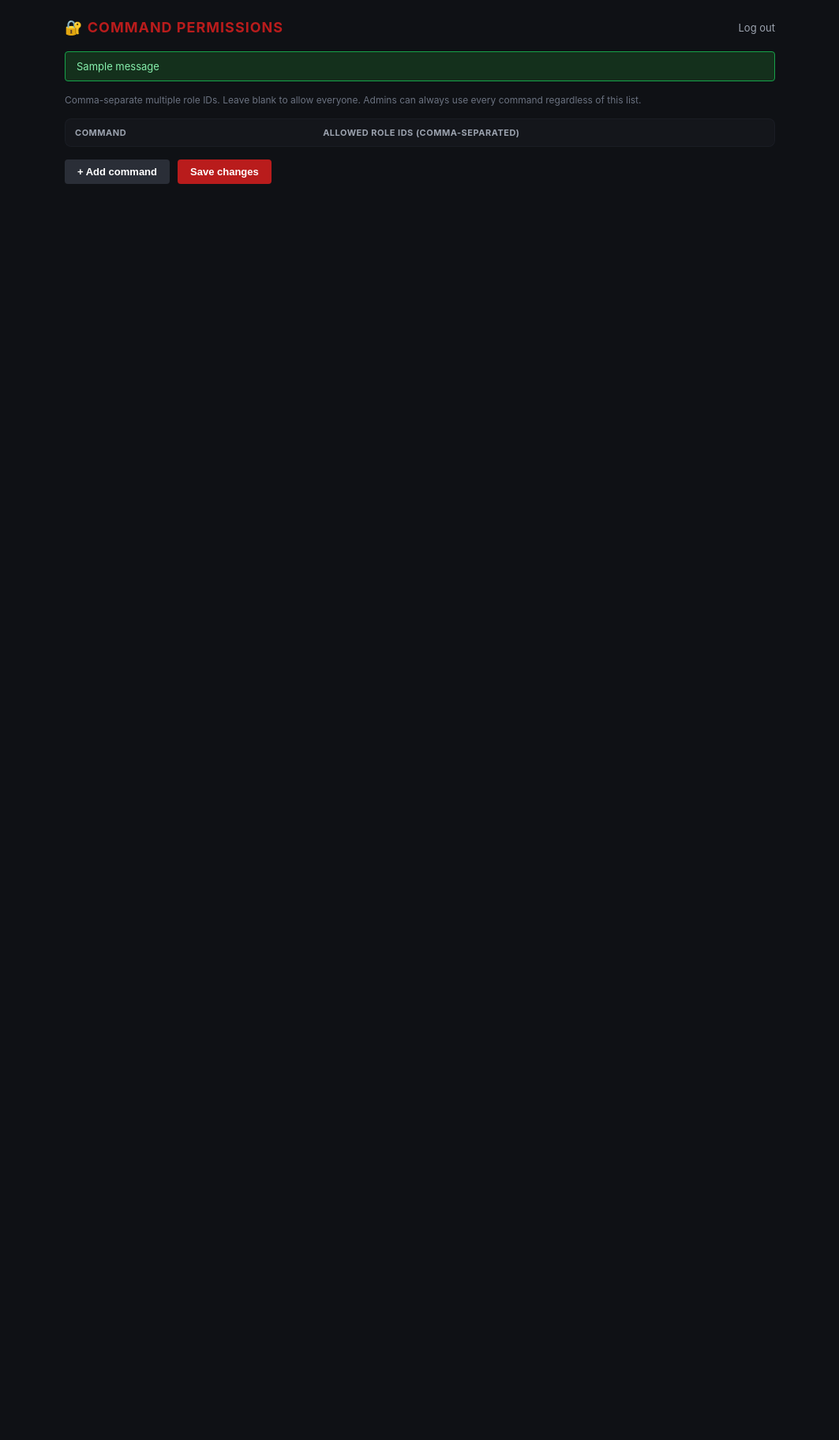
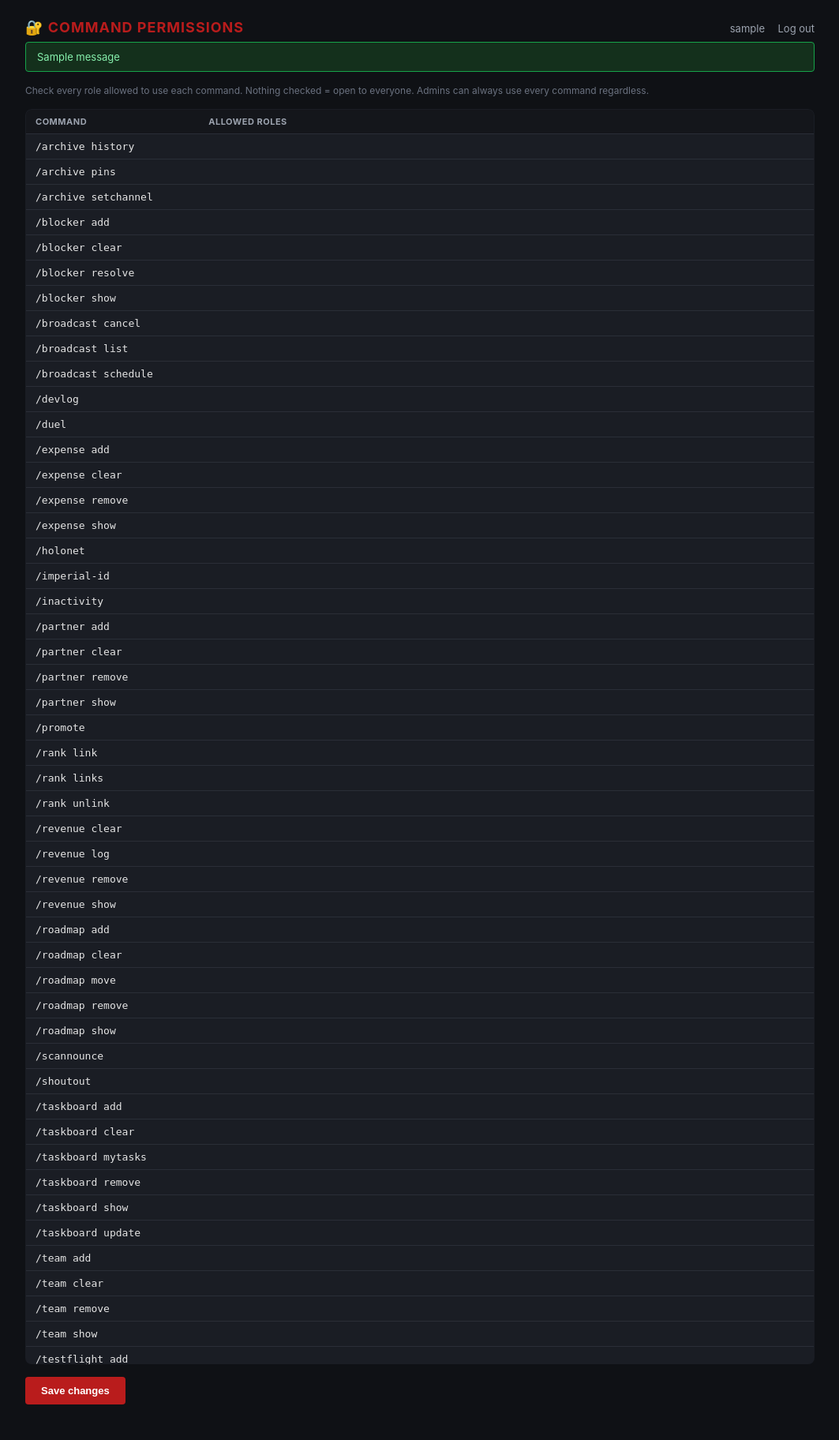
Before and after one commit to Superluks5/sw_announcement_bot, a Flask app: page /permissions in a window 1280 px wide. Shown: the top 1824 px of the page at 79% size, without its empty margins (108-1171 px from the left). Run offline with Flask 3, Linux system fonts and the light colour scheme; the visitor is signed in with stand-in values (Sample User, id 1); one stand-in notice (Sample message) is shown; lists and menus that the app fills with data are empty.

Commit message:
Discord login

```diff
--- a/dashboard/app.py
+++ b/dashboard/app.py
@@ -1,32 +1,73 @@
 """
-Bot Dashboard - Phase 1
+Bot Dashboard - Phase 2
 ------------------------
-A small local web app for editing permissions_config.json through a form
-instead of nano/scp. Runs bound to 127.0.0.1 only (not exposed to the
-internet) - access it through an SSH tunnel, see README notes below.
+Login with your actual Discord account (OAuth2) instead of a shared
+password, restricted to an allowlist of specific Discord user IDs. Once
+logged in, edit command permissions using live role names/checkboxes
+pulled from your server (fetched using the bot's own token - no extra
+Discord permissions needed from you as the logged-in user).
 
-Login is a single shared password stored in .env, not a full user system -
-fine for a single-admin (or small trusted leadership) setup. Can be
-extended later with real accounts if needed.
+Runs bound to 127.0.0.1 only (not exposed to the internet) - access it
+through an SSH tunnel. The OAuth redirect works fine through the tunnel
+too, since it points back to localhost, which your tunnel forwards to
+this app on the VM.
 """
 
 import os
 import json
+import time
 from functools import wraps
+from urllib.parse import urlencode
 
+import requests
 from flask import Flask, render_template, request, redirect, url_for, session, flash
 from dotenv import load_dotenv
 
-load_dotenv()
+BASE_DIR = os.path.dirname(os.path.dirname(os.path.abspath(__file__)))
+load_dotenv(os.path.join(BASE_DIR, ".env"))
 
 app = Flask(__name__)
 app.secret_key = os.environ.get("DASHBOARD_SECRET_KEY", "change-me-in-env")
 
-DASHBOARD_PASSWORD = os.environ.get("DASHBOARD_PASSWORD")
+DISCORD_TOKEN = os.environ.get("DISCORD_TOKEN")
+GUILD_ID = os.environ.get("GUILD_ID", "1535372103593894028")
 
-# Shared with the bot - same file, same folder structure
-BASE_DIR = os.path.dirname(os.path.dirname(os.path.abspath(__file__)))
+DISCORD_CLIENT_ID = os.environ.get("DISCORD_CLIENT_ID")
+DISCORD_CLIENT_SECRET = os.environ.get("DISCORD_CLIENT_SECRET")
+DISCORD_REDIRECT_URI = os.environ.get("DISCORD_REDIRECT_URI", "http://localhost:5000/callback")
+
+# Comma-separated Discord user IDs allowed to log in - everyone else gets
+# denied even if they successfully authorize with Discord.
+ALLOWED_USER_IDS = {
+    uid.strip() for uid in os.environ.get("DASHBOARD_ALLOWED_USER_IDS", "").split(",") if uid.strip()
+}
+
 PERMISSIONS_FILE = os.path.join(BASE_DIR, "permissions_config.json")
+
+# Every command in the bot - keep this in sync when new commands are added.
+# (Dashboard shows all of these even if a command isn't in the JSON yet.)
+ALL_COMMANDS = [
+    "archive history", "archive pins", "archive setchannel",
+    "blocker add", "blocker clear", "blocker resolve", "blocker show",
+    "broadcast cancel", "broadcast list", "broadcast schedule",
+    "devlog", "duel",
+    "expense add", "expense clear", "expense remove", "expense show",
+    "holonet", "imperial-id", "inactivity",
+    "partner add", "partner clear", "partner remove", "partner show",
+    "promote", "rank link", "rank links", "rank unlink",
+    "revenue clear", "revenue log", "revenue remove", "revenue show",
+    "roadmap add", "roadmap clear", "roadmap move", "roadmap remove", "roadmap show",
+    "scannounce", "shoutout",
+    "taskboard add", "taskboard clear", "taskboard mytasks", "taskboard remove",
+    "taskboard show", "taskboard update",
+    "team add", "team clear", "team remove", "team show",
+    "testflight add", "testflight clear", "testflight remove", "testflight show", "testflight update",
+    "timezone",
+    "versionlog clear", "versionlog history", "versionlog set", "versionlog show",
+    "wanted",
+]
+
+_roles_cache = {"data": None, "fetched_at": 0}
 
 
 def load_permissions() -> dict:
@@ -41,26 +82,98 @@ def save_permissions(data: dict):
         json.dump(data, f, indent=2, ensure_ascii=False)
 
 
+def fetch_guild_roles() -> list[dict]:
+    """Roles for GUILD_ID, fetched using the bot's own token. Cached for 60s
+    so switching tabs/reloading doesn't hammer Discord's API."""
+    if _roles_cache["data"] is not None and (time.time() - _roles_cache["fetched_at"]) < 60:
+        return _roles_cache["data"]
+
+    if not DISCORD_TOKEN:
+        return []
+
+    try:
+        resp = requests.get(
+            f"https://discord.com/api/v10/guilds/{GUILD_ID}/roles",
+            headers={"Authorization": f"Bot {DISCORD_TOKEN}"},
+            timeout=10,
+        )
+        resp.raise_for_status()
+        roles = resp.json()
+        # Highest position first, skip @everyone
+        roles = [r for r in roles if r["name"] != "@everyone"]
+        roles.sort(key=lambda r: r["position"], reverse=True)
+        _roles_cache["data"] = roles
+        _roles_cache["fetched_at"] = time.time()
+        return roles
+    except Exception as e:
+        print(f"⚠️ Failed to fetch guild roles: {e}")
+        return _roles_cache["data"] or []
+
+
 def login_required(view):
     @wraps(view)
     def wrapped(*args, **kwargs):
-        if not session.get("logged_in"):
+        if not session.get("user_id"):
             return redirect(url_for("login"))
         return view(*args, **kwargs)
     return wrapped
 
 
-@app.route("/login", methods=["GET", "POST"])
+@app.route("/login")
 def login():
-    if request.method == "POST":
-        if not DASHBOARD_PASSWORD:
-            flash("DASHBOARD_PASSWORD isn't set in .env yet - the dashboard is locked out until it is.", "error")
-        elif request.form.get("password") == DASHBOARD_PASSWORD:
-            session["logged_in"] = True
-            return redirect(url_for("permissions_page"))
-        else:
-            flash("Wrong password.", "error")
-    return render_template("login.html")
+    if not DISCORD_CLIENT_ID:
+        return "DISCORD_CLIENT_ID isn't set in .env yet - see setup notes.", 500
+
+    params = {
+        "client_id": DISCORD_CLIENT_ID,
+        "redirect_uri": DISCORD_REDIRECT_URI,
+        "response_type": "code",
+        "scope": "identify",
+    }
+    auth_url = f"https://discord.com/api/oauth2/authorize?{urlencode(params)}"
+    return render_template("login.html", auth_url=auth_url)
+
+
+@app.route("/callback")
+def callback():
+    code = request.args.get("code")
+    if not code:
+        flash("Login was cancelled or failed.", "error")
+        return redirect(url_for("login"))
+
+    token_resp = requests.post(
+        "https://discord.com/api/oauth2/token",
+        data={
+            "client_id": DISCORD_CLIENT_ID,
+            "client_secret": DISCORD_CLIENT_SECRET,
+            "grant_type": "authorization_code",
+            "code": code,
+            "redirect_uri": DISCORD_REDIRECT_URI,
+        },
+        headers={"Content-Type": "application/x-www-form-urlencoded"},
+        timeout=10,
+    )
+    if token_resp.status_code != 200:
+        flash("Discord login failed. Try again.", "error")
+        return redirect(url_for("login"))
+
+    access_token = token_resp.json()["access_token"]
+
+    user_resp = requests.get(
+        "https://discord.com/api/users/@me",
+        headers={"Authorization": f"Bearer {access_token}"},
+        timeout=10,
+    )
+    user = user_resp.json()
+    user_id = user["id"]
+
+    if ALLOWED_USER_IDS and user_id not in ALLOWED_USER_IDS:
+        flash(f"Your Discord account isn't authorized for this dashboard.", "error")
+        return redirect(url_for("login"))
+
+    session["user_id"] = user_id
+    session["username"] = user.get("username", "Unknown")
+    return redirect(url_for("permissions_page"))
 
 
 @app.route("/logout")
@@ -79,29 +192,39 @@ def index():
 @login_required
 def permissions_page():
     data = load_permissions()
+    roles = fetch_guild_roles()
 
     if request.method == "POST":
         new_data = {}
-        commands = request.form.getlist("command_name")
-        role_lists = request.form.getlist("role_ids")
-
-        for command, roles_raw in zip(commands, role_lists):
-            command = command.strip()
-            if not command:
-                continue
-            role_ids = [r.strip() for r in roles_raw.split(",") if r.strip()]
-            new_data[command] = role_ids
+        for command in ALL_COMMANDS:
+            field_name = f"roles_{command.replace(' ', '_')}"
+            selected = request.form.getlist(field_name)
+            if selected:
+                new_data[command] = selected
+            # commands with nothing checked are simply omitted (= open to everyone)
 
         save_permissions(new_data)
         flash("Saved. Restart the bot for changes to take effect (sudo systemctl restart swbot).", "success")
         return redirect(url_for("permissions_page"))
 
-    # Sort alphabetically so the list is stable and easy to scan
-    sorted_items = sorted(data.items())
-    return render_template("permissions.html", items=sorted_items)
+    # Build rows: every known command, with which of its role IDs are currently set
+    rows = []
+    for command in ALL_COMMANDS:
+        current_ids = set(data.get(command, []))
+        rows.append({
+            "command": command,
+            "field_name": f"roles_{command.replace(' ', '_')}",
+            "current_ids": current_ids,
+        })
+
+    return render_template(
+        "permissions.html",
+        rows=rows,
+        roles=roles,
+        username=session.get("username"),
+        roles_fetch_failed=not roles and DISCORD_TOKEN,
+    )
 
 
 if __name__ == "__main__":
-    # Bound to localhost only - not reachable from outside the VM directly.
-    # Access it via an SSH tunnel (see the setup notes you were given).
     app.run(host="127.0.0.1", port=5000, debug=False)
--- a/dashboard/templates/permissions.html
+++ b/dashboard/templates/permissions.html
@@ -16,8 +16,8 @@
             display: flex;
             justify-content: space-between;
             align-items: center;
-            max-width: 900px;
-            margin: 0 auto 20px;
+            max-width: 1000px;
+            margin: 0 auto 8px;
         }
         h1 {
             font-size: 18px;
@@ -26,88 +26,42 @@
             color: #b91c1c;
             margin: 0;
         }
-        a.logout {
-            color: #9ca3af;
-            font-size: 13px;
-            text-decoration: none;
-        }
-        .container { max-width: 900px; margin: 0 auto; }
+        .who { color: #9ca3af; font-size: 13px; }
+        a.logout { color: #9ca3af; font-size: 13px; text-decoration: none; margin-left: 12px; }
+        .container { max-width: 1000px; margin: 0 auto; }
         .flash-success {
-            background: #14301c;
-            border: 1px solid #16a34a;
-            color: #86efac;
-            padding: 10px 14px;
-            border-radius: 4px;
-            font-size: 13px;
-            margin-bottom: 16px;
+            background: #14301c; border: 1px solid #16a34a; color: #86efac;
+            padding: 10px 14px; border-radius: 4px; font-size: 13px; margin-bottom: 16px;
         }
         .flash-error {
-            background: #301414;
-            border: 1px solid #dc2626;
-            color: #fca5a5;
-            padding: 10px 14px;
-            border-radius: 4px;
-            font-size: 13px;
-            margin-bottom: 16px;
+            background: #301414; border: 1px solid #dc2626; color: #fca5a5;
+            padding: 10px 14px; border-radius: 4px; font-size: 13px; margin-bottom: 16px;
         }
-        table {
-            width: 100%;
-            border-collapse: collapse;
-            background: #1a1d24;
-            border: 1px solid #2a2e37;
-            border-radius: 8px;
-            overflow: hidden;
+        .warn {
+            background: #302a14; border: 1px solid #ca8a04; color: #fde047;
+            padding: 10px 14px; border-radius: 4px; font-size: 13px; margin-bottom: 16px;
         }
-        th, td {
-            padding: 10px 12px;
-            text-align: left;
-            border-bottom: 1px solid #2a2e37;
-            font-size: 13px;
-        }
-        th {
-            background: #14161b;
-            color: #9ca3af;
-            text-transform: uppercase;
-            font-size: 11px;
-            letter-spacing: 0.5px;
-        }
-        input[type=text] {
-            width: 100%;
-            padding: 6px 8px;
-            border-radius: 4px;
-            border: 1px solid #2a2e37;
-            background: #0f1115;
-            color: #e5e5e5;
-            font-size: 13px;
-            font-family: monospace;
-        }
-        .hint {
-            color: #6b7280;
-            font-size: 12px;
-            margin: 8px 0 16px;
-        }
-        button, .btn {
-            padding: 8px 16px;
-            border: none;
-            border-radius: 4px;
-            background: #b91c1c;
-            color: white;
-            font-weight: 600;
-            cursor: pointer;
-            font-size: 13px;
-        }
-        button:hover, .btn:hover { background: #991818; }
-        .actions { margin-top: 16px; display: flex; gap: 10px; align-items: center; }
-        .btn-secondary {
-            background: #2a2e37;
-        }
-        .btn-secondary:hover { background: #363a45; }
+        .hint { color: #6b7280; font-size: 12px; margin: 8px 0 16px; }
+        table { width: 100%; border-collapse: collapse; background: #1a1d24; border: 1px solid #2a2e37; border-radius: 8px; overflow: hidden; }
+        th, td { padding: 8px 12px; text-align: left; border-bottom: 1px solid #2a2e37; font-size: 13px; vertical-align: top; }
+        th { background: #14161b; color: #9ca3af; text-transform: uppercase; font-size: 11px; letter-spacing: 0.5px; position: sticky; top: 0; }
+        .command-cell { font-family: monospace; color: #e5e5e5; white-space: nowrap; }
+        .role-chip { display: inline-flex; align-items: center; gap: 5px; padding: 3px 8px; margin: 2px 4px 2px 0; border-radius: 12px; background: #2a2e37; font-size: 12px; cursor: pointer; user-select: none; }
+        .role-chip input { margin: 0; }
+        .role-chip.checked { background: #b91c1c33; border: 1px solid #b91c1c; }
+        button { padding: 10px 20px; border: none; border-radius: 4px; background: #b91c1c; color: white; font-weight: 600; cursor: pointer; font-size: 13px; }
+        button:hover { background: #991818; }
+        .actions { margin-top: 16px; }
+        .table-wrap { max-height: 75vh; overflow-y: auto; border-radius: 8px; }
     </style>
 </head>
 <body>
     <div class="top">
         <h1>🔐 Command Permissions</h1>
-        <a class="logout" href="{{ url_for('logout') }}">Log out</a>
+        <div>
+            <span class="who">{{ username }}</span>
+            <a class="logout" href="{{ url_for('logout') }}">Log out</a>
+        </div>
     </div>
 
     <div class="container">
@@ -117,45 +71,45 @@
             {% endfor %}
         {% endwith %}
 
-        <p class="hint">
-            Comma-separate multiple role IDs. Leave blank to allow everyone. Admins can always use every command regardless of this list.
-        </p>
+        {% if roles_fetch_failed %}
+        <div class="warn">⚠️ Couldn't fetch roles from Discord - check DISCORD_TOKEN and GUILD_ID in .env. Showing empty role list for now.</div>
+        {% endif %}
 
-        <form method="POST" id="permForm">
+        <p class="hint">Check every role allowed to use each command. Nothing checked = open to everyone. Admins can always use every command regardless.</p>
+
+        <form method="POST">
+            <div class="table-wrap">
             <table>
                 <thead>
                     <tr>
-                        <th style="width: 35%">Command</th>
-                        <th>Allowed Role IDs (comma-separated)</th>
+                        <th style="width: 22%">Command</th>
+                        <th>Allowed Roles</th>
                     </tr>
                 </thead>
-                <tbody id="rows">
-                    {% for command, role_ids in items %}
+                <tbody>
+                    {% for row in rows %}
                     <tr>
-                        <td><input type="text" name="command_name" value="{{ command }}"></td>
-                        <td><input type="text" name="role_ids" value="{{ role_ids|join(', ') }}"></td>
+                        <td class="command-cell">/{{ row.command }}</td>
+                        <td>
+                            {% for role in roles %}
+                            <label class="role-chip {{ 'checked' if role.id in row.current_ids }}">
+                                <input type="checkbox" name="{{ row.field_name }}" value="{{ role.id }}"
+                                       {{ 'checked' if role.id in row.current_ids }}
+                                       onchange="this.closest('.role-chip').classList.toggle('checked', this.checked)">
+                                {{ role.name }}
+                            </label>
+                            {% endfor %}
+                        </td>
                     </tr>
                     {% endfor %}
                 </tbody>
             </table>
+            </div>
 
             <div class="actions">
-                <button type="button" class="btn-secondary" onclick="addRow()">+ Add command</button>
                 <button type="submit">Save changes</button>
             </div>
         </form>
     </div>
-
-    <script>
-        function addRow() {
-            const tbody = document.getElementById('rows');
-            const tr = document.createElement('tr');
-            tr.innerHTML = `
-                <td><input type="text" name="command_name" placeholder="e.g. promote"></td>
-                <td><input type="text" name="role_ids" placeholder="role id, role id"></td>
-            `;
-            tbody.appendChild(tr);
-        }
-    </script>
 </body>
 </html>
--- a/requirements.txt
+++ b/requirements.txt
@@ -4,4 +4,4 @@ groq
 python-dotenv
 tzdata
 flask
-tzdata
+requests
```
Also changed, not shown: dashboard/templates/login.html (+20 -29 lines).
